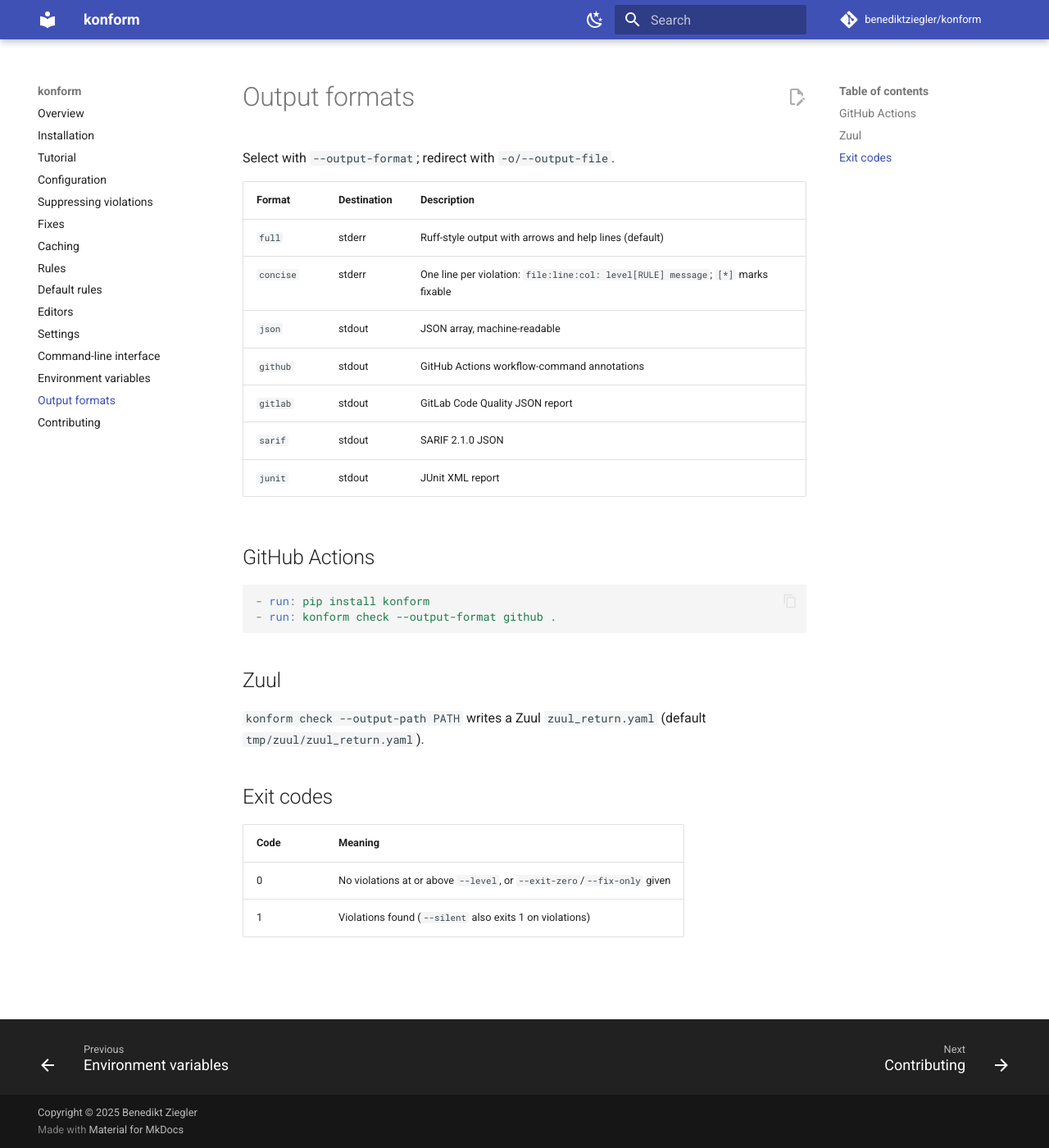
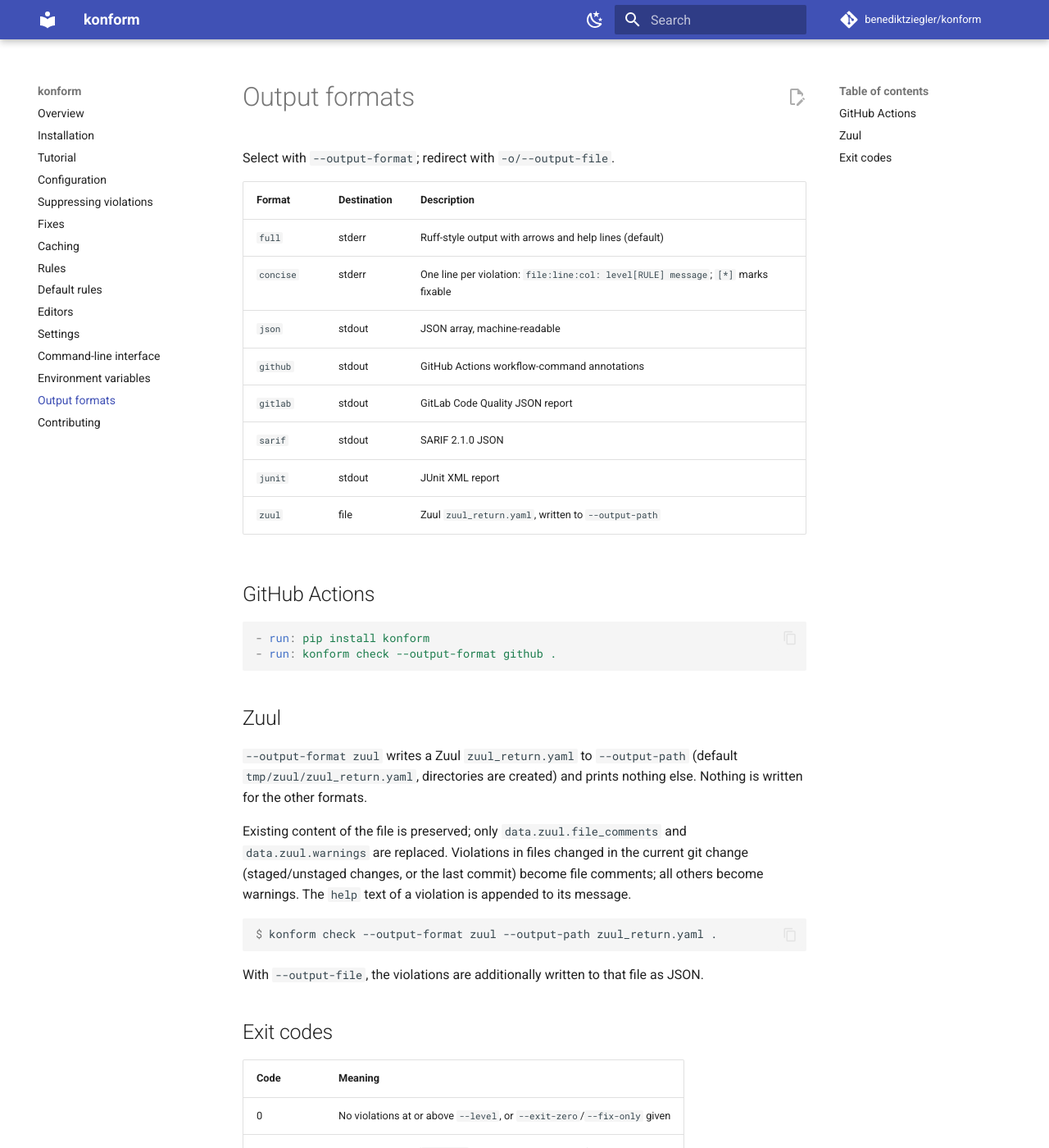
Before and after one commit to benediktziegler/konform, an MkDocs documentation site: the page built from docs/reference/output-formats.md, in a window 1280 px wide and 1400 px high. Shown: the whole window at 82% size. Built offline with MkDocs 1.6.1 and Material for MkDocs 9.7.7, drawn with Linux system fonts in a browser that asks for light colours; comment, search, counter and statistics services are not loaded.

Commit message:
docs: document the zuul output format
Co-Authored-By: Claude Sonnet 5.5 <noreply@anthropic.com>

````diff
--- a/docs/reference/output-formats.md
+++ b/docs/reference/output-formats.md
@@ -11,6 +11,7 @@ Select with `--output-format`; redirect with `-o/--output-file`.
 | `gitlab`  | stdout      | GitLab Code Quality JSON report                                     |
 | `sarif`   | stdout      | SARIF 2.1.0 JSON                                                    |
 | `junit`   | stdout      | JUnit XML report                                                    |
+| `zuul`    | file        | Zuul `zuul_return.yaml`, written to `--output-path`                 |
 
 ## GitHub Actions
 
@@ -21,8 +22,20 @@ Select with `--output-format`; redirect with `-o/--output-file`.
 
 ## Zuul
 
-`konform check --output-path PATH` writes a Zuul `zuul_return.yaml`
-(default `tmp/zuul/zuul_return.yaml`).
+`--output-format zuul` writes a Zuul `zuul_return.yaml` to `--output-path` (default
+`tmp/zuul/zuul_return.yaml`, directories are created) and prints nothing else. Nothing is
+written for the other formats.
+
+Existing content of the file is preserved; only `data.zuul.file_comments` and
+`data.zuul.warnings` are replaced. Violations in files changed in the current git
+change (staged/unstaged changes, or the last commit) become file comments; all others
+become warnings. The `help` text of a violation is appended to its message.
+
+```console
+$ konform check --output-format zuul --output-path zuul_return.yaml .
+```
+
+With `--output-file`, the violations are additionally written to that file as JSON.
 
 ## Exit codes
 
````
Also changed, not shown: docs/reference/cli.md (+1 -1 lines).
